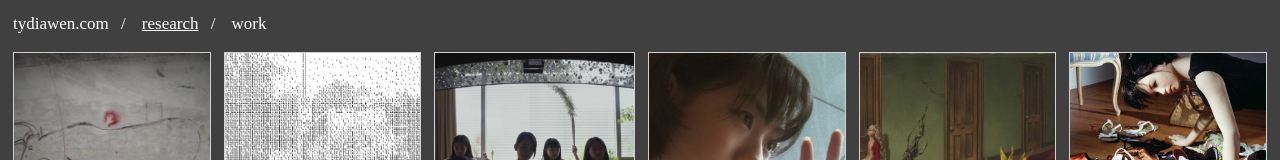
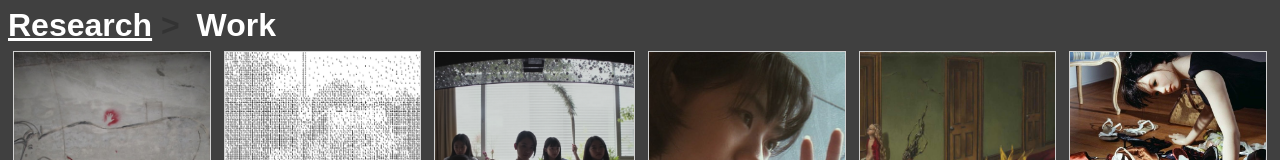
Before and after one commit to tydiawen/research.tydiawen, a Next.js app: page / in a window 1280 px wide. Shown: the top 160 px of the page. Built offline with nearby package versions, Linux system fonts and the light colour scheme.

Commit message:
Updated header links for work and research pages

```diff
--- a/src/components/Header.tsx
+++ b/src/components/Header.tsx
@@ -2,7 +2,7 @@
 
 import React from 'react';
 import Link from 'next/link';
-import { usePathname } from 'next/navigation';
+import { usePathname } from 'next/navigation'; // For detecting the current page
 
 const Header = () => {
   const pathname = usePathname();  // Get the current pathname
@@ -11,22 +11,20 @@ const Header = () => {
   const isHomePage = pathname === '/';    // Check if we are on the homepage
 
   return (
-    <header className="header">
+    <header>
       <h1>
-        <span>tydiawen.com</span>
-        <span style={{ marginLeft: '8px', marginRight: '8px' }}>{' /'}</span>
-        {/* Space between 'tydiawen.com' and 'research' */}
-        <span>
-          <Link href="/" className={`research-link ${isHomePage ? 'underline' : ''}`}>
-            research
-          </Link>
-        </span>
-        <span style={{ marginLeft: '8px', marginRight: '8px' }}>{' /'}</span>
-        <span>
-          <Link href="/work" className={`work-link ${isWorkPage ? 'underline' : ''}`}>
-            work
-          </Link>
-        </span>
+        {/* Research link, underlined if on homepage */}
+        <Link href="https://research.tydiawen.com" className={`research-link ${isHomePage ? 'underline' : ''}`}>
+          Research
+        </Link>
+
+        {/* Separator ">" between the links */}
+        <span> &gt; </span>
+
+        {/* Work link, underlined if on work page */}
+        <Link href="https://work.tydiawen.com" className={`work-link ${isWorkPage ? 'underline' : ''}`}>
+          Work
+        </Link>
       </h1>
     </header>
   );
```
